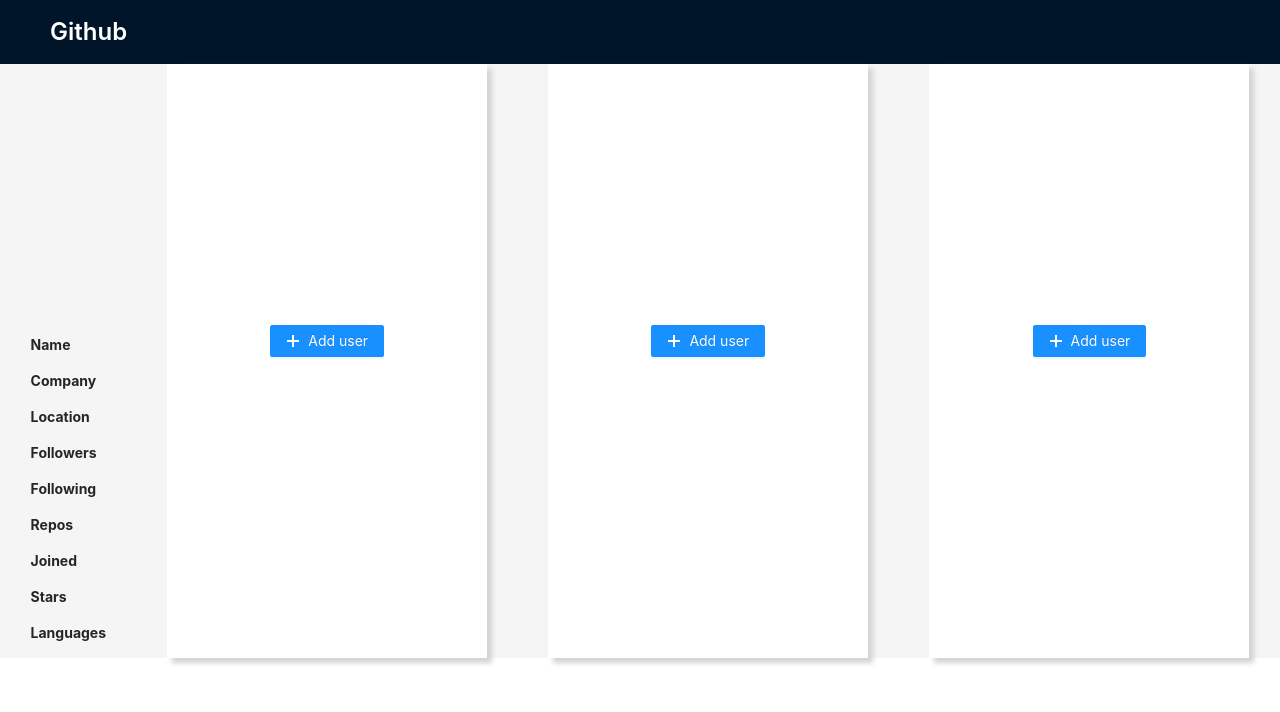
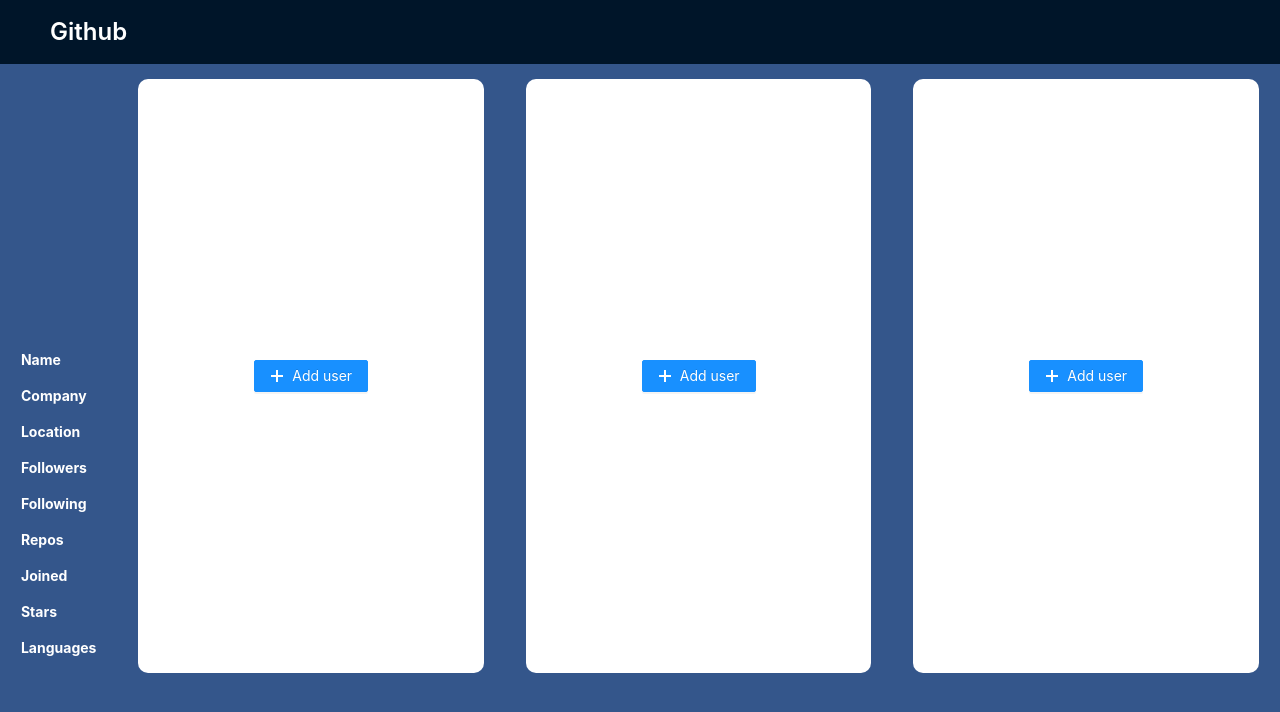
Before and after one commit to kabilansakthivelu/github-profile, a React (Create React App) app: page /compare in a window 1280 px wide. Shown: the top 712 px of the page. Built offline with nearby package versions, Linux system fonts and the light colour scheme.

Commit message:
Added styling

```diff
--- a/src/Components/Compare/Compare.css
+++ b/src/Components/Compare/Compare.css
@@ -4,7 +4,9 @@
     cursor: pointer;
 }
 .content{
-    background-color: whitesmoke;
+    background-color: #34568B;
+    height: 100vh;
+    padding-top: 15px;
 }
 .compareSection{
     display: flex;
@@ -12,6 +14,7 @@
 }
 .fieldLabels{
     margin-top: 270px;
+    color: white;
 }
 .userAvatar{
     border-radius: 200px;
@@ -33,12 +36,11 @@
     font-weight: bold;
 }
 .singleUser{
-    width: 25%;
+    width: 27%;
     background-color: white;
     padding-left: 40px;
     padding-right: 40px;
-    padding-bottom: 40px;
-    box-shadow: 5px 5px 5px lightgrey;
+    border-radius: 10px;
 }
 .emptyUser{
     height: 100%;
@@ -46,3 +48,9 @@
 .removeLink{
     float: right;
 }
+.languageTag{
+    margin-bottom: 10px !important;
+}
+.starIcon{
+    color: green !important;
+}
--- a/src/Components/Compare/Compare.js
+++ b/src/Components/Compare/Compare.js
@@ -1,7 +1,7 @@
 import React, { useContext } from "react";
 import { StateContext } from "../../App";
 import { Layout, Typography, Tag, Image, Button, Modal, Input } from "antd";
-import { PlusOutlined } from "@ant-design/icons";
+import { PlusOutlined, StarFilled } from "@ant-design/icons";
 import "./Compare.css";
 
 const { Header, Content } = Layout;
@@ -69,10 +69,10 @@
                     <p>{user.info.following}</p>
                     <p>{user.info.public_repos}</p>
                     <p>{user.info.created_at.slice(0, 10)}</p>
-                    <p>{user.moreUserInfo.stargazers_count}</p>
+                    <p>{user.moreUserInfo.stargazers_count} <StarFilled className="starIcon"/></p>
                     {user.moreUserInfo.favLanguage.map((item)=>{
                       if(item !== "null"){
-                        return <Tag>{item}</Tag>
+                        return <Tag className="languageTag" color="blue">{item}</Tag>
                       }
                     })}
                   </div>
--- a/src/Components/Home/Home.css
+++ b/src/Components/Home/Home.css
@@ -13,12 +13,13 @@
     display: flex;
     align-items: center;
     justify-content: center;
+    background-color: #34568B;
 }
 .form{
     border: 1px solid lightgrey;
     padding: 40px;
     border-radius: 10px;
-    box-shadow: 5px 5px 10px gray;
+    background-color: whitesmoke;
 }
 .usernameLabel{
   font-weight: bold;
```
